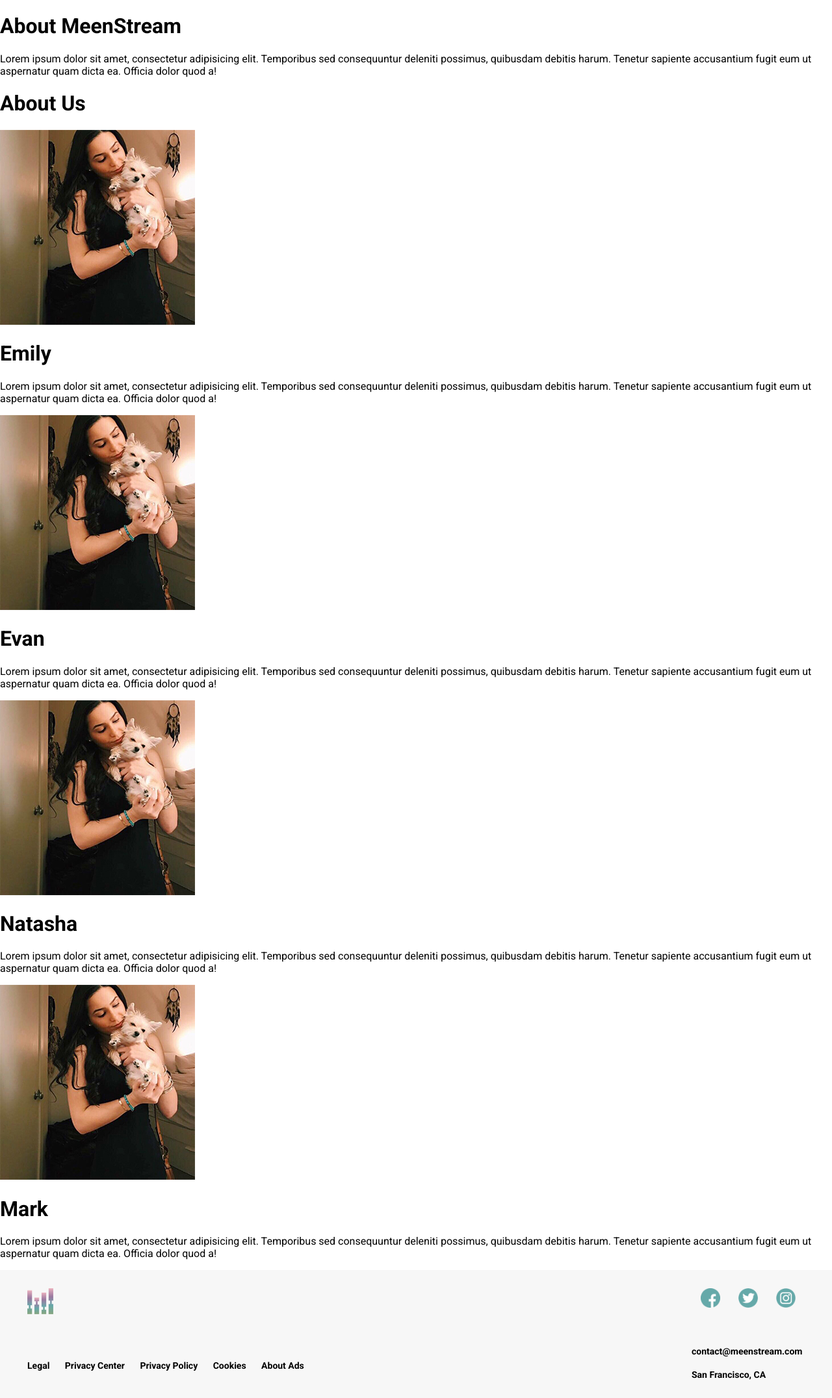
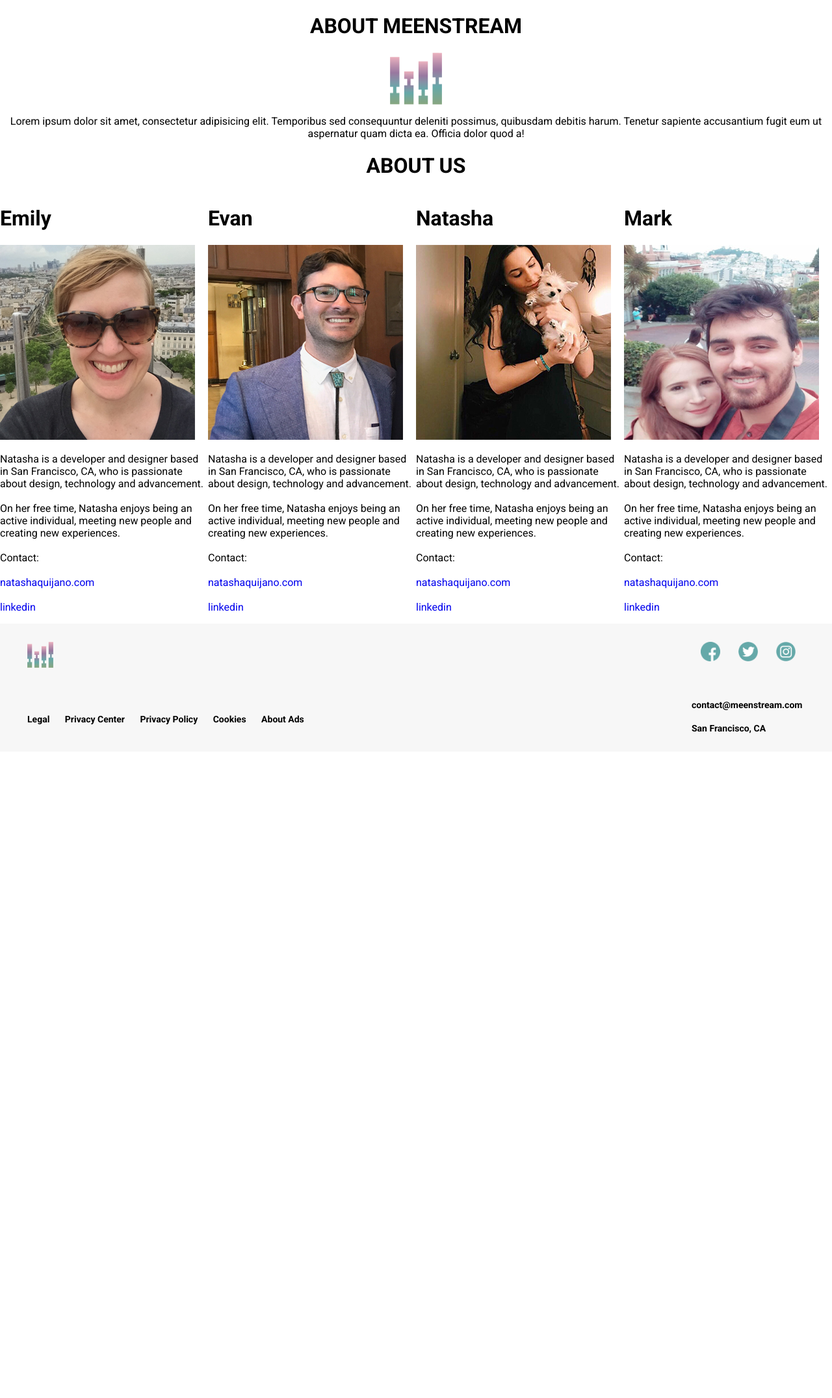
Before and after one commit to EvanReinstein/meenstream, a Django app: template templates/pages/about.html in a window 1280 px wide. Shown: the part 89-2241 px from the top of the page at 65% size. After the commit the page ends 1218 px from the top, so only its background shows below. Run offline with Django 3.2, Linux system fonts and the light colour scheme; the template is opened without the code that fills it, so the values that code supplies are empty.

Commit message:
footer and images

```diff
--- a/accounts/views.py
+++ b/accounts/views.py
@@ -38,9 +38,9 @@ def register(request):
         password = request.POST['password']
         password2 = request.POST['password2']
         #kenny left the back end validation to us...
-        if first_name.length < 2:
+        if len(first_name) < 2:
             raise ValidationError(_('Invalid Credentials'))
-        if last_name.length < 2:
+        if len(last_name) < 2:
             raise ValidationError(_('Invalid Credentials'))
         #Check if passwords match
         if password == password2:
--- a/music_app/static/css/pages.css
+++ b/music_app/static/css/pages.css
@@ -1 +1,25 @@
 /* About and Landing page CSS */
+
+.about-meenstream,
+.about-us,
+.about-paragraph {
+    text-align: center;
+}
+
+.about-meenstream,
+.about-us {
+    text-transform: uppercase;
+}
+
+.about-logo {
+    width: 80px;
+    height: 80px;
+    display: block;
+    margin-left: auto;
+    margin-right: auto;
+}
+
+.developers {
+    display: flex;
+    flex-direction: row;
+}
--- a/music_app/static/css/style.css
+++ b/music_app/static/css/style.css
@@ -131,7 +131,6 @@ footer {
     font-size: 14px;
     font-weight: 700;
     width: 100%;
-    position: absolute;
     display: flex;
     flex-flow: row wrap;
     justify-content: space-between;
--- a/templates/pages/about.html
+++ b/templates/pages/about.html
@@ -3,40 +3,86 @@
 
 {% block content %}
 
-
-<h1> About MeenStream</h1>
-<p>Lorem ipsum dolor sit amet, consectetur adipisicing elit. Temporibus sed consequuntur deleniti possimus, quibusdam
+<h1 class="about-meenstream"> About MeenStream</h1>
+<img class="about-logo" src="/static/images/meenstream-logo.png" alt="Logo" />
+<p class="about-paragraph">Lorem ipsum dolor sit amet, consectetur adipisicing elit. Temporibus sed consequuntur
+  deleniti possimus, quibusdam
   debitis harum. Tenetur sapiente accusantium fugit eum ut aspernatur quam dicta ea. Officia dolor quod a!</p>
 
-<h1>About Us</h1>
+<h1 class="about-us">About Us</h1>
+<div class="developers">
+  <div class="developer">
+    <div>
+      <h1>Emily</h1>
+      <image class="photoemily" src="/static/images/emily.jpg" alt="Emily">
+        <p>Natasha is a developer and designer based in San Francisco, CA, who is passionate about design,
+          technology
+          and advancement. <br /> </br /> On her free time, Natasha enjoys being an active individual, meeting
+          new people and
+          creating new experiences.
+          <br /> </br />
+          Contact:
+          <br /> </br />
+          <a href="https://natashaquijano.com/">natashaquijano.com</a>
+          <br /> </br />
+          <a href="https://www.linkedin.com/in/natashaquijano/">linkedin</a>
+        </p>
+    </div>
+  </div>
+  <div class="developer">
+    <div>
+      <h1>Evan</h1>
+      <image class="photoevan" src="/static/images/evan.jpg" alt="Evan"></a>
+        <p>Natasha is a developer and designer based in San Francisco, CA, who is passionate about design,
+          technology
+          and advancement. <br /> </br /> On her free time, Natasha enjoys being an active individual, meeting
+          new people and
+          creating new experiences.
+          <br /> </br />
+          Contact:
+          <br /> </br />
+          <a href="https://natashaquijano.com/">natashaquijano.com</a>
+          <br /> </br />
+          <a href="https://www.linkedin.com/in/natashaquijano/">linkedin</a>
+        </p>
+    </div>
+  </div>
+  <div class="developer">
+    <div>
+      <h1>Natasha</h1>
+      <image class="photonatasha" src="/static/images/nash.jpg" alt="Natasha Quijano">
+        <p>Natasha is a developer and designer based in San Francisco, CA, who is passionate about design,
+          technology
+          and advancement. <br /> <br /> On her free time, Natasha enjoys being an active individual, meeting
+          new people and
+          creating new experiences.
+          <br /> </br />
+          Contact:
+          <br /> </br />
+          <a href="https://natashaquijano.com/">natashaquijano.com</a>
+          <br /> </br />
+          <a href="https://www.linkedin.com/in/natashaquijano/">linkedin</a>
+        </p>
+    </div>
+  </div>
 
-<div class="developer">
-  <image class="photonatasha" src="/static/images/nash.jpg" alt="Natasha Quijano">
-    <h1>Emily</h1>
-    <p>Lorem ipsum dolor sit amet, consectetur adipisicing elit. Temporibus sed consequuntur deleniti possimus,
-      quibusdam
-      debitis harum. Tenetur sapiente accusantium fugit eum ut aspernatur quam dicta ea. Officia dolor quod a!</p>
+  <div class="developer">
+    <div>
+      <h1>Mark</h1>
+      <image class="photomark" src="/static/images/mark.jpg" alt="Mark">
+        <p>Natasha is a developer and designer based in San Francisco, CA, who is passionate about design,
+          technology
+          and advancement. <br /> <br /> On her free time, Natasha enjoys being an active individual, meeting
+          new people and
+          creating new experiences.
+          <br /> <br />
+          Contact:
+          <br /> <br />
+          <a href="https://natashaquijano.com/">natashaquijano.com</a>
+          <br /> <br />
+          <a href="https://www.linkedin.com/in/natashaquijano/">linkedin</a>
+        </p>
+    </div>
+  </div>
 </div>
-<div class="developer">
-  <image class="photonatasha" src="/static/images/nash.jpg" alt="Natasha Quijano"></a>
-    <h1>Evan</h1>
-    <p>Lorem ipsum dolor sit amet, consectetur adipisicing elit. Temporibus sed consequuntur deleniti possimus,
-      quibusdam
-      debitis harum. Tenetur sapiente accusantium fugit eum ut aspernatur quam dicta ea. Officia dolor quod a!</p>
-</div>
-<div class="developer">
-  <image class="photonatasha" src="/static/images/nash.jpg" alt="Natasha Quijano">
-    <h1>Natasha</h1>
-    <p>Lorem ipsum dolor sit amet, consectetur adipisicing elit. Temporibus sed consequuntur deleniti possimus,
-      quibusdam
-      debitis harum. Tenetur sapiente accusantium fugit eum ut aspernatur quam dicta ea. Officia dolor quod a!</p>
-</div>
-<div class="developer">
-  <image class="photonatasha" src="/static/images/nash.jpg" alt="Natasha Quijano">
-    <h1>Mark</h1>
-    <p>Lorem ipsum dolor sit amet, consectetur adipisicing elit. Temporibus sed consequuntur deleniti possimus,
-      quibusdam
-      debitis harum. Tenetur sapiente accusantium fugit eum ut aspernatur quam dicta ea. Officia dolor quod a!</p>
-</div>
-
 {% endblock %}
```
Also changed, not shown: music_app/static/images/emily.jpg (added), music_app/static/images/evan.jpg (added).
